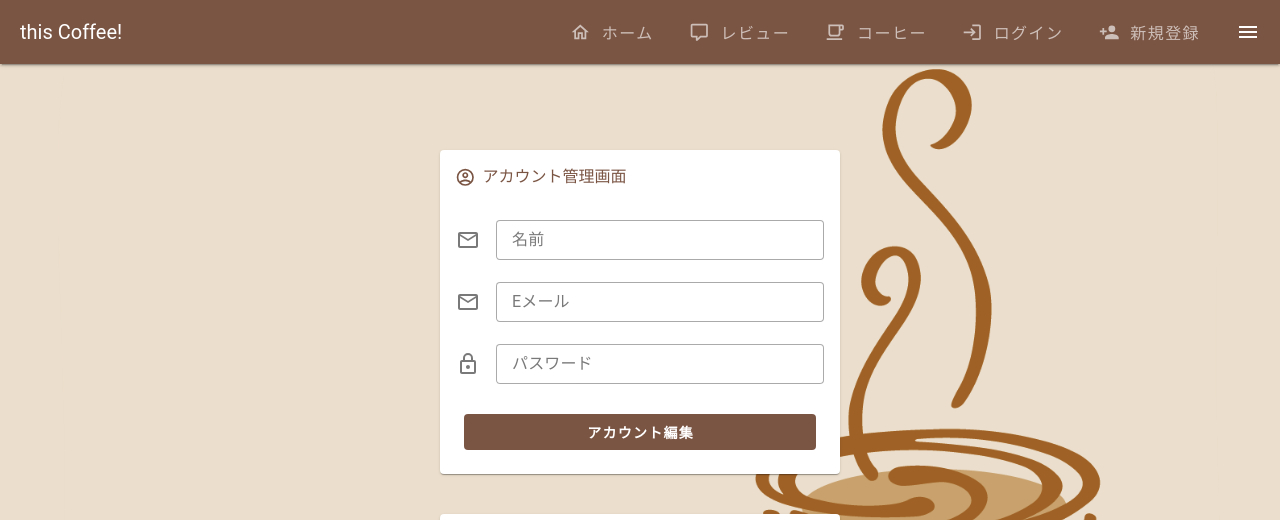
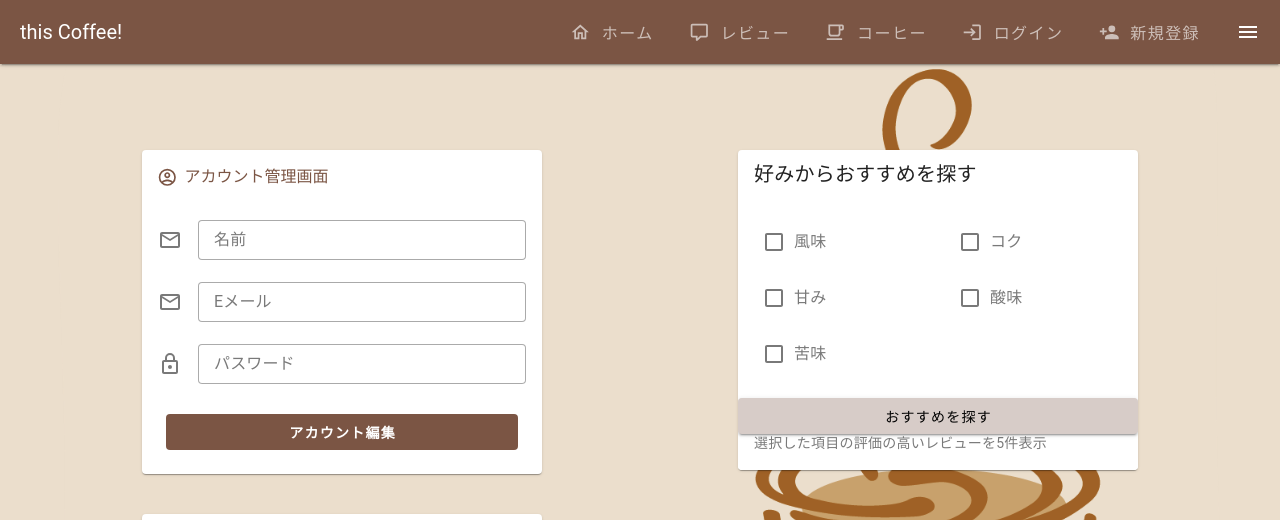
Before and after one commit to tomoaki198211/this_coffee_front, a Vue app: page /auth/account in a window 1280 px wide. Shown: the top 520 px of the page. Built offline with nearby package versions, Linux system fonts and the light colour scheme.

Commit message:
GetRecommendコンポーネントの作成,おすすめ機能の実装

```diff
--- /dev/null
+++ b/src/components/GetReccommend.vue
@@ -0,0 +1,112 @@
+<script setup lang="ts">
+import { ref, reactive } from "vue";
+import axios from "axios";
+import { useRouter } from "vue-router";
+import moment from "moment";
+import { useAuthStore } from "../stores/auth";
+
+const preference = ref(0);
+const index: any = reactive({
+  reviews: [],
+});
+const authStore = useAuthStore();
+const router = useRouter();
+//日付の修正
+const momentDate = (date: any) => {
+  return moment(date).format("YYYY/MM/DD");
+};
+const onpreferenceCoffeeStart = async () => {
+  const config = {
+    headers: {
+      uid: authStore.uid,
+      "access-token": authStore.access_token,
+      client: authStore.client,
+    },
+  };
+  const data = {
+    review: {
+      preference: preference.value,
+    },
+  };
+  await axios
+    .post("/api/v1/reviews/preference", data, config)
+    .then((response) => {
+      index.reviews = response.data;
+      console.data(response.data);
+    })
+    .catch((error) => {});
+};
+</script>
+
+<template>
+  <v-card class="mt-10 mb-8 mx-auto bg-color" max-width="400px">
+    <v-card-title>好みからおすすめを探す</v-card-title>
+    <v-container fluid>
+      <v-row>
+        <v-col cols="12" sm="6">
+          <v-checkbox
+            v-model="preference"
+            label="風味"
+            color="red"
+            value="1"
+            hide-details
+          ></v-checkbox>
+          <v-checkbox
+            v-model="preference"
+            label="甘み"
+            color="red-darken-3"
+            value="2"
+            hide-details
+          ></v-checkbox>
+          <v-checkbox
+            v-model="preference"
+            label="苦味"
+            color="orange"
+            value="3"
+            hide-details
+          ></v-checkbox>
+        </v-col>
+        <v-col cols="12" sm="6">
+          <v-checkbox
+            v-model="preference"
+            label="コク"
+            color="indigo"
+            value="4"
+            hide-details
+          ></v-checkbox>
+          <v-checkbox
+            v-model="preference"
+            label="酸味"
+            color="indigo-darken-3"
+            value="5"
+            hide-details
+          ></v-checkbox>
+        </v-col>
+      </v-row>
+    </v-container>
+    <v-btn
+      class="mx-auto"
+      block
+      @click="onpreferenceCoffeeStart()"
+      color="#d7ccc8"
+      >おすすめを探す</v-btn
+    ><v-card-subtitle
+      >選択した項目の評価の高いレビューを5件表示</v-card-subtitle
+    >
+    <v-list>
+      <v-list-item
+        v-for="review in index.reviews"
+        :key="review.id"
+        :title="review.coffee.coffee_property.name"
+      >
+        {{ momentDate(review.created_at) }}:投稿者:{{ review.user.name }}
+        <v-btn
+          @click="router.push({ path: `/review/${review.id}` })"
+          variant="text"
+          >レビューを見る</v-btn
+        >
+        <v-divider></v-divider>
+      </v-list-item>
+    </v-list>
+  </v-card>
+</template>
--- a/src/router/index.ts
+++ b/src/router/index.ts
@@ -102,7 +102,6 @@ const router = createRouter({
     {
       path: "/review/post/:id",
       name: "post_review",
-      //動的インポート
       component: () => {
         return import("../views/PostReview.vue");
       },
@@ -116,7 +115,6 @@ const router = createRouter({
     {
       path: "/review/:id",
       name: "review",
-      //動的インポート
       component: () => {
         return import("../views/ShowReview.vue");
       },
@@ -135,14 +133,6 @@ const router = createRouter({
   ],
 });
 
-// ログインしていない状態ではloginとsignupにしか移動出来ない;
-// router.beforeEach((to, from, next) => {
-//   const authStore = useAuthStore();
-//   if (to.name !== "login" && to.name !== "signup" && !authStore.isAuthencated())
-//     next({ name: "login" });
-//   else next();
-// });
-
 //ログインしていないとマイアカウントにいけない
 router.beforeEach((to, from, next) => {
   const authStore = useAuthStore();
@@ -159,9 +149,12 @@ router.beforeEach((to, from, next) => {
   else next();
 });
 
-//レビューは直接閲覧出来ない。レビュー一覧からのみ移動出来る
+//レビューは直接閲覧出来ない。レビュー一覧か、マイカウントからのみ移動出来る
 router.beforeEach((to, from, next) => {
-  if (to.name === "review" && from.name !== "reviews")
+  if (
+    to.name === "review" &&
+    !(from.name === "reviews" || from.name === "my_account")
+  )
     next({ name: "reviews" });
   else next();
 });
--- a/src/views/HomeView.vue
+++ b/src/views/HomeView.vue
@@ -75,7 +75,7 @@ const router = useRouter();
             >
             <v-card-text
               >ログイン（登録）なしでも他の人のレビューを読む事が出来ます。アカウントを登録する事で、「レビュー投稿」と
-              コーヒーを「お気に入り」出来るようになります。</v-card-text
+              コーヒーを「お気に入り」出来るようになります。また、マイカウントで「今日の一杯」と「好みからレビューおすすめ検索」が可能です。</v-card-text
             ><v-divider></v-divider>
             <v-card-title class="text-h6 bg-color"
               ><v-icon :icon="mdiCommentTextOutline"></v-icon
--- a/src/views/MyAccount.vue
+++ b/src/views/MyAccount.vue
@@ -1,16 +1,14 @@
 <script setup lang="ts">
 import { ref, reactive } from "vue";
 import { useAuthStore } from "../stores/auth";
-import { useMessageStore } from "@/stores/message";
-import { useRouter } from "vue-router";
 import axios from "axios";
 import { mdiAccountCircleOutline } from "@mdi/js";
 import { mdiEmailOutline } from "@mdi/js";
 import { mdiLockOutline } from "@mdi/js";
 import Image from "../components/CoffeeImage.vue";
+import GetReccommend from "../components/GetReccommend.vue";
 
 const authStore = useAuthStore();
-const router = useRouter();
 const disabled_flg = ref(true);
 const coffee = ref();
 const shuffled = ref(false);
@@ -75,6 +73,8 @@ async function setCoffee(): Promise<void> {
 
 <template>
   <v-container>
+    <v-row>
+      <v-col cols="12" sm="6">
         <v-card class="mt-10 mb-8 mx-auto" max-width="400px">
           <v-chip class="ma-2" color="#7b5544" variant="text" size="large"
             ><v-icon start :icon="mdiAccountCircleOutline"></v-icon>
@@ -171,7 +171,7 @@ async function setCoffee(): Promise<void> {
             <template v-else>
               <template v-if="isShuffle">
                 <div class="text-center">
-              <v-card-subtitle>おすすめの一杯を探しています</v-card-subtitle>
+                  <v-card-subtitle>今日の一杯を探しています</v-card-subtitle>
                   <v-progress-linear
                     color="deep-purple-accent-4"
                     indeterminate
@@ -183,16 +183,29 @@ async function setCoffee(): Promise<void> {
             </template>
           </v-card>
           <tempalete v-if="!isShuffle">
-        <v-btn class="mx-auto" block @click="onShuffleStart()" color="#d7ccc8"
+            <v-btn
+              class="mx-auto"
+              block
+              @click="onShuffleStart()"
+              color="#d7ccc8"
               >今日の一杯を探す</v-btn
             >
           </tempalete>
           <tempalete v-else>
-        <v-btn class="mx-auto" block @click="onShuffleStop()" color="#d7ccc8"
+            <v-btn
+              class="mx-auto"
+              block
+              @click="onShuffleStop()"
+              color="#d7ccc8"
               >ストップ
             </v-btn>
           </tempalete>
         </v-card>
+      </v-col>
+      <v-col sm="6">
+        <GetReccommend />
+      </v-col>
+    </v-row>
   </v-container>
 </template>
 <style scoped>
```
Lines whose indentation alone changed are shown as unchanged.
